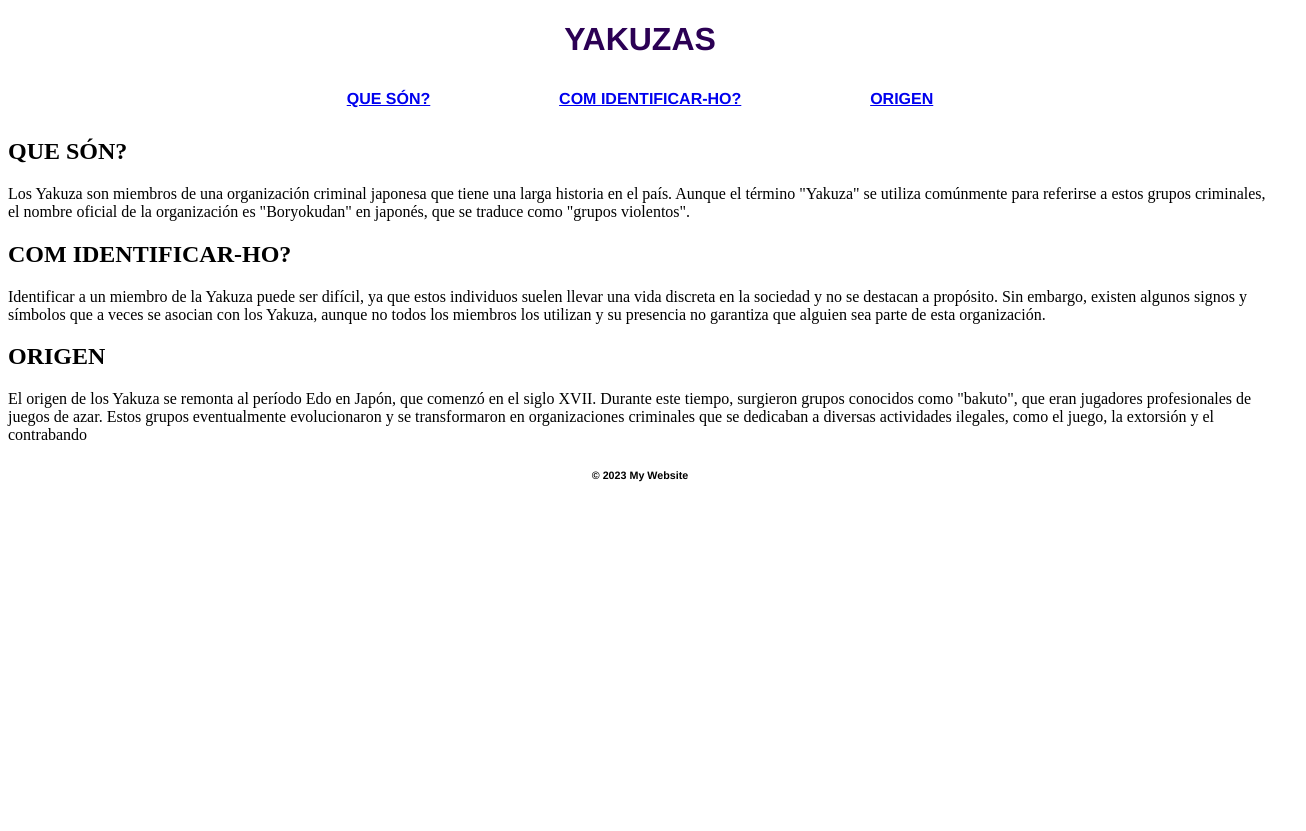
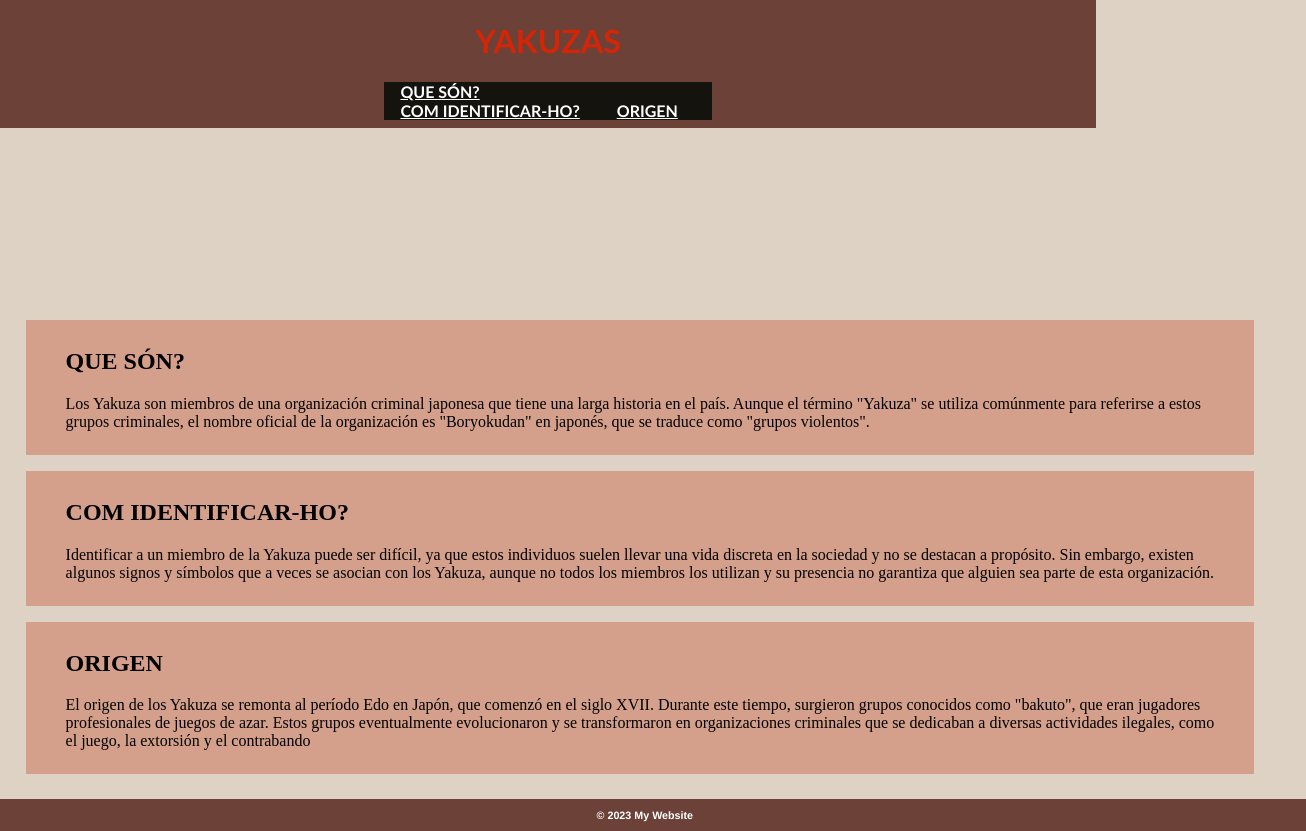
Before and after one commit to DonaiberM/-Activitat-1---Posicionament, a plain HTML site: page index.html in a window 1280 px wide. Shown: the whole page, 1306 px wide, since content can reach past the window. Before the commit the page ends 800 px from the top, so only its background shows below. Drawn offline with Linux system fonts and the light colour scheme.

Commit message:
css a puntito, pero se tienen que corregir cosas del HTML

```diff
--- a/styles.css
+++ b/styles.css
@@ -1,41 +1,86 @@
 /*ESTILS INDEX.HTML*/
 
 /*BODY*/
+body {
+    background-color: #DED2C5;
+    padding: 0px;
+    margin: 0px;
+}
 /*HEADER*/
 header#section_header {
-    /*background-color: #ACC4FF;*/
-    font-family: Helvetica;
-}
+    position: fixed;
+    top: 0px;
+    left: 0px;
+    background-color: #6B4138;
+    padding: 1vh 30vw 1vh 30vw;
+    margin-top: -1vh;
+    font-family: Candara;
+    }
+
+
 
 /*MENU_NAVEGACIÓ*/
     /*CAJA_ENCABEZADO*/
-    div#caja_links_encabezado {
+    /*div#caja_links_encabezado {
         text-align: center;
-        /*background-color:#C4FFAC;*/
-        padding:10px;
-        margin:0px;
+        background-color:#14130E;
+        padding: 0vh 20vw 0vh 20vw;
+    }*/
+    nav{
+        background-color: #14130E;
+        position: sticky;
+        top: 50px;
+    }
+    a {
+    color: #ffffff;
     }
 
     /*ESTILS TITOL_YAKUZAS*/
     h1#titulo_encabezado_yakuzas{
-        color: #2B0054;
+        color: #D42607;
+        text-align:center;
         /*border: 1px solid black;*/
-        text-align:center;
     }
 
     /*ESTILS CONJUNT GRUP DIV_ENCABEZADO*/
     div.div_menu_opcions {
         font-weight: bold;
-        /*border:1px solid black;*/
         display:inline-block;
         padding: 0px;
         margin:0% 5%;
+        color: #14130E;
+        /*border:1px solid black;*/
     }
 
     /*ESTIL FOOTER_YAKUZAS*/
     h6#footer_titol_my_website {
         font-family:Helvetica;
         text-align:center;
-        padding:0px;
-        margin:0xp;
+        padding:10px 0px 10px 0px;
+        margin-left: -2vh;
+        margin-right: -2vw;
+        margin-bottom: -3vw;
+        background-color: #6B4138;
+        color: #ffffff;
+        }
+
+    #primera_section {
+    padding: 1vh 5vh 1vh 5vh;
+    margin-top: 1vh;
+    margin-bottom: 1vh;
+    background-color: #D5A08B;
     }
+    #segona_section {
+    padding: 1vh 5vh 1vh 5vh;
+    margin-top: 2vh;
+    margin-bottom: 1vh;
+    background-color: #D5A08B;
+    }
+    #tercera_section {
+    padding: 1vh 5vh 1vh 5vh;
+    margin-top: 2vh;
+    background-color: #D5A08B;
+    }
+    main {
+    margin: 40vh 2vw 3vh 2vw;
+    }
```
